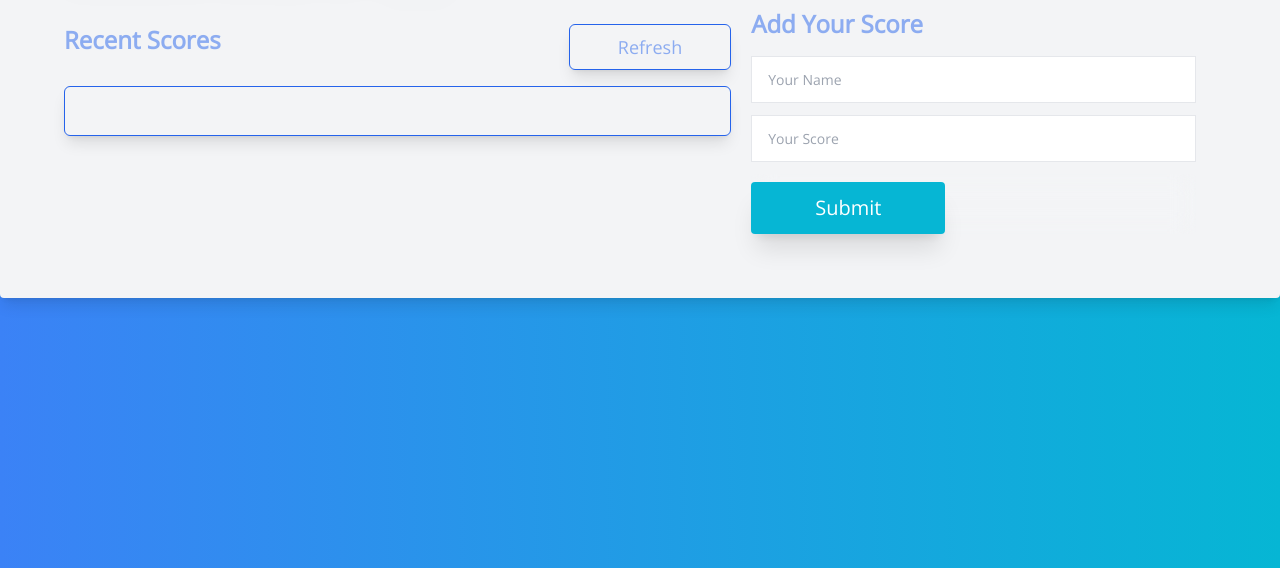
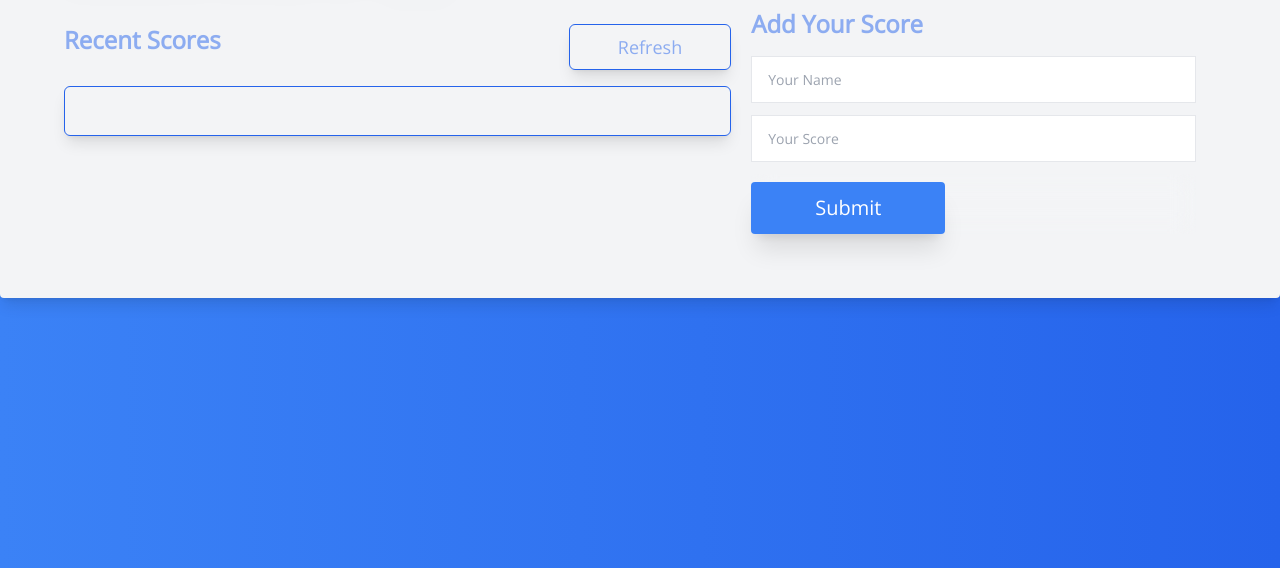
Before and after one commit to Alusp/leaderboard-app, a website built with webpack: page src/index.html in a window 1280 px wide. Shown: the part 232-800 px from the top of the page. Built offline with nearby package versions, Linux system fonts and the light colour scheme.

Commit message:
Change colors

```diff
--- a/src/index.html
+++ b/src/index.html
@@ -8,7 +8,7 @@
   <link href="https://fonts.googleapis.com/css2?family=Material+Icons" rel="stylesheet" />
   <title>Leader-Board</title>
 </head>
-<body class="bg-gradient-to-r from-blue-500 to-cyan-500">
+<body class="bg-gradient-to-r from-blue-500 to-blue-600">
    <main class="container mx-auto bg-gray-100 shadow-lg rounded my-24">
     <div class="flex flex-col md:flex-row w-full p-16 justify-center items-center md:items-start">
     <div class="md:w-3/5 w-full h-3/4">
@@ -39,7 +39,7 @@
             <div class="flex justify-start backdrop-blur-md bg-sky/100">
                 <button
                 type="submit"
-                class="py-3 text-xl mt-2 rounded shadow-xl px-16 bg-cyan-500 text-white hover:bg-cyan-500"
+                class="py-3 text-xl mt-2 rounded shadow-xl px-16 bg-blue-500 text-white hover:bg-cyan-500"
                 >
                   Submit
                 </button>
```
